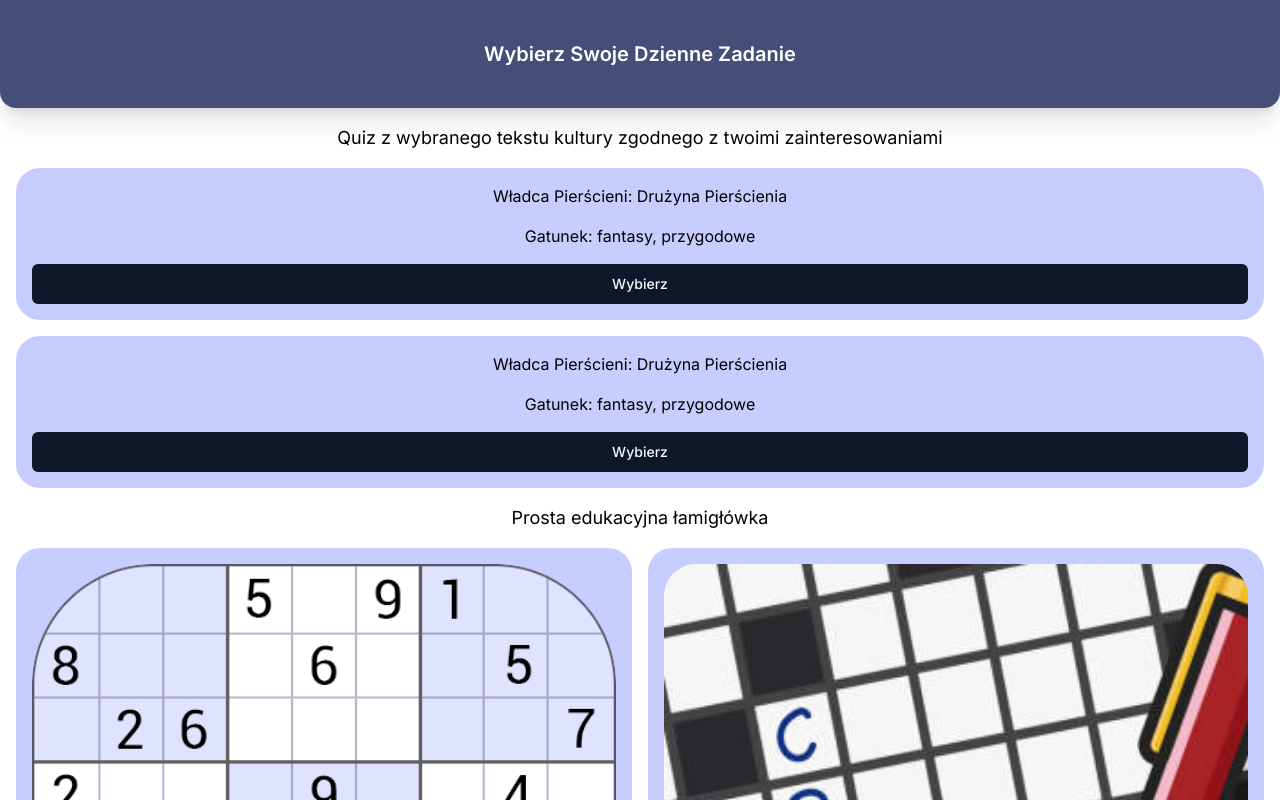
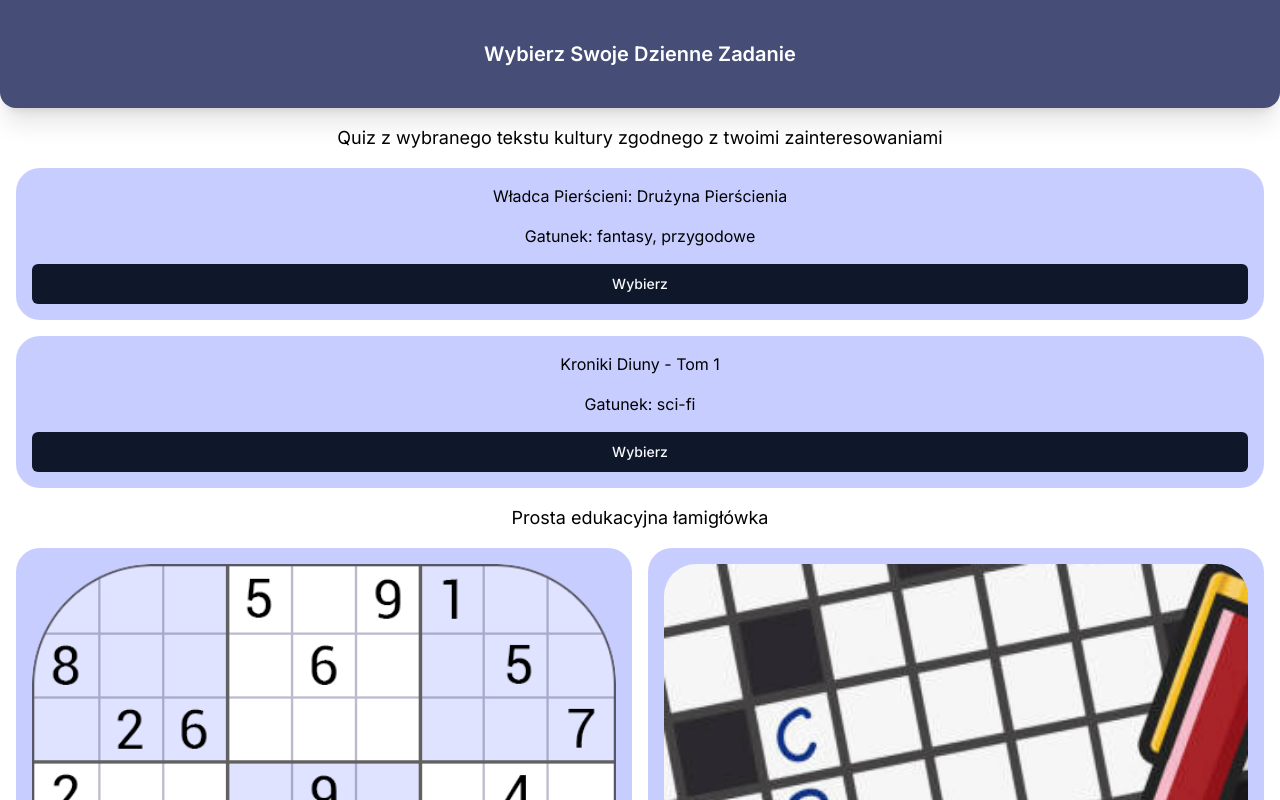
Before and after one commit to Truly-Depressed-Developers/stop-scrolling, a Next.js app: page / in a window 1280 px wide. Shown: the top 800 px of the page. Built offline with nearby package versions, Linux system fonts and the light colour scheme.

Commit message:
Merge: merge data changes

```diff
--- a/src/app/page.tsx
+++ b/src/app/page.tsx
@@ -2,58 +2,63 @@
 import { Button } from "@/components/ui/button";
 import Header from "@/components/Header";
 
-const TextTask = () => {
-    return <div className='bg-secondary w-full p-4 flex flex-col space-y-4 rounded-3xl'>
-        <h3 className='text-center'>Władca Pierścieni: Drużyna Pierścienia</h3>
-        <p className='text-center'>Gatunek: fantasy, przygodowe</p>
+const TextTask = (props: { name: string; desc: string }) => {
+    return (
+        <div className="flex w-full flex-col space-y-4 rounded-3xl bg-secondary p-4">
+            <h3 className="text-center">{props.name}</h3>
+            <p className="text-center">{props.desc}</p>
             <Button>Wybierz</Button>
-    </div>;
-}
+        </div>
+    );
+};
 
-const GameTask = (props: {src: string, name: string}) => {
-    return <div className='bg-secondary w-full p-4 flex flex-col space-y-4 rounded-3xl'>
-        <div className="relative w-full aspect-square">
+const GameTask = (props: { src: string; name: string }) => {
+    return (
+        <div className="flex w-full flex-col space-y-4 rounded-3xl bg-secondary p-4">
+            <div className="relative aspect-square w-full">
                 <Image
                     className="rounded-[32px]"
                     src={props.src}
-                alt={""}
+                    alt={props.name + " image"}
                     fill
                 />
             </div>
             <Button>{props.name}</Button>
-    </div>;
-}
+        </div>
+    );
+};
 
 export default function Home() {
-    return <div className=''>
-        <Header className='flex justify-center'>
-            <h1 className='text-xl'>
-                Wybierz Swoje Dzienne Zadanie
-            </h1>
+    return (
+        <div className="">
+            <Header className="flex justify-center">
+                <h1 className="text-xl">Wybierz Swoje Dzienne Zadanie</h1>
             </Header>
             <div className="m-4">
-            <h2 className="text-lg mb-4 text-center">
-                Quiz z wybranego tekstu kultury zgodnego z twoimi zainteresowaniami
+                <h2 className="mb-4 text-center text-lg">
+                    Quiz z wybranego tekstu kultury zgodnego z twoimi
+                    zainteresowaniami
                 </h2>
                 <div className="flex flex-col justify-between space-y-4">
-                <TextTask />
-                <TextTask />
+                    <TextTask
+                        name={"Władca Pierścieni: Drużyna Pierścienia"}
+                        desc={"Gatunek: fantasy, przygodowe "}
+                    />
+                    <TextTask
+                        name={"Kroniki Diuny -  Tom 1"}
+                        desc={"Gatunek: sci-fi"}
+                    />
                 </div>
             </div>
             <div className="m-4">
-            <h2 className="text-lg mb-4 text-center">
+                <h2 className="mb-4 text-center text-lg">
                     Prosta edukacyjna łamigłówka
                 </h2>
-            <div className='flex justify-between space-x-4'>
-                <GameTask
-                    src={'/sudoku.png'}
-                    name={'Sudoku'}
-                />
-                <GameTask
-                    src={'/crossword.png'}
-                    name={'Krzyżówka'}
-                />
+                <div className="flex justify-between space-x-4">
+                    <GameTask src={"/sudoku.png"} name={"Sudoku"} />
+                    <GameTask src={"/crossword.png"} name={"Krzyżówka"} />
                 </div>
             </div>
-    </div>;
+        </div>
+    );
 }
--- a/src/app/streak/page.tsx
+++ b/src/app/streak/page.tsx
@@ -42,12 +42,12 @@
                     ref={achievementRef}
                     className="mx-2 flex max-h-[77vh] grow flex-col overflow-y-scroll"
                 >
-                    <div className="absolute left-0 top-[10%] z-10 aspect-square w-screen bg-gradient-to-b from-white to-transparent pointer-events-none" />
-                    {[...Array(12)].map((_, i) => (
+                    <div className="absolute left-0 top-[10%] z-10 aspect-square w-screen bg-gradient-to-b from-white to-transparent" />
+                    {[...Array(20)].map((_, i) => (
                         <Achievement
                             key={i}
-                            number={180 - i * 15}
-                            toCollected={180 - i * 15 < streak ? true : false}
+                            number={300 - i * 15}
+                            toCollected={300 - i * 15 < streak ? true : false}
                         />
                     ))}
                 </div>
```
Lines whose indentation alone changed are shown as unchanged.
